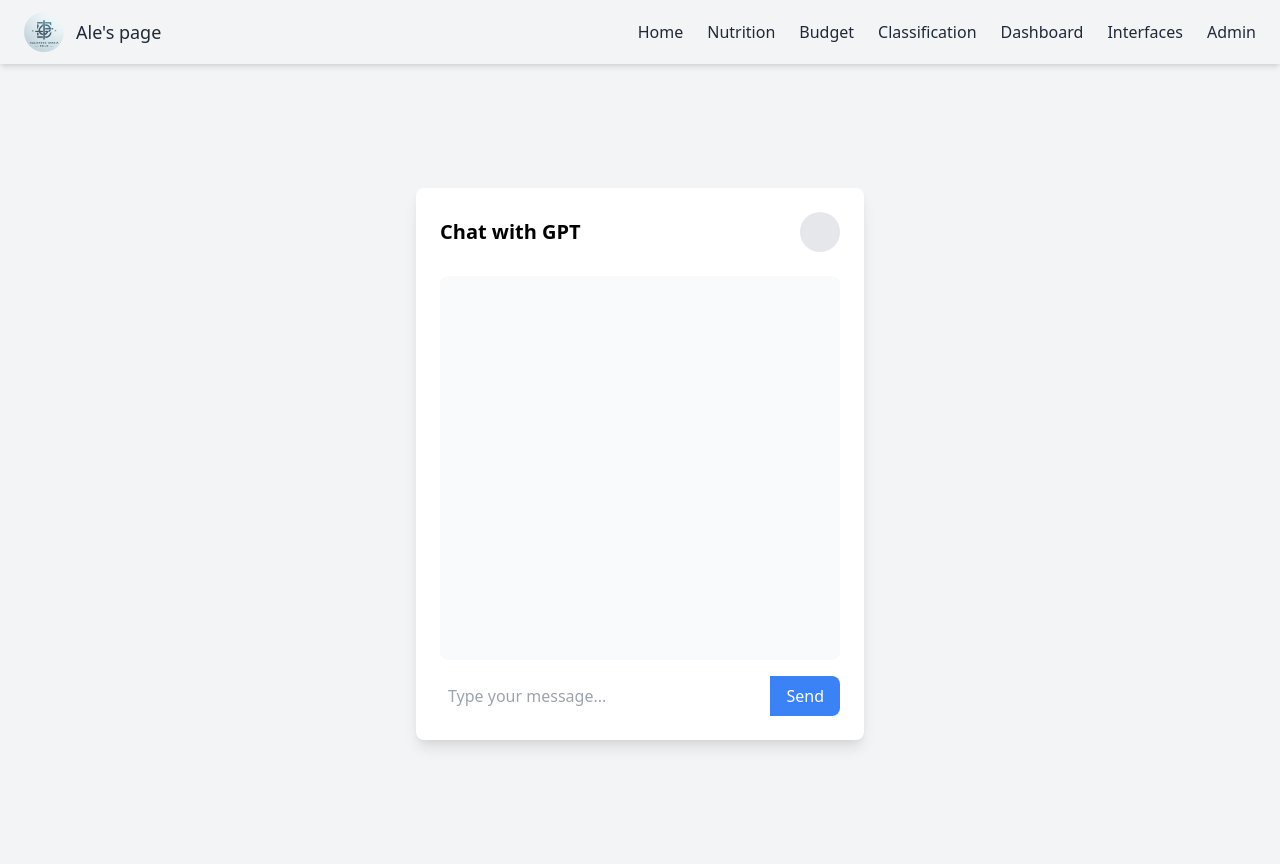
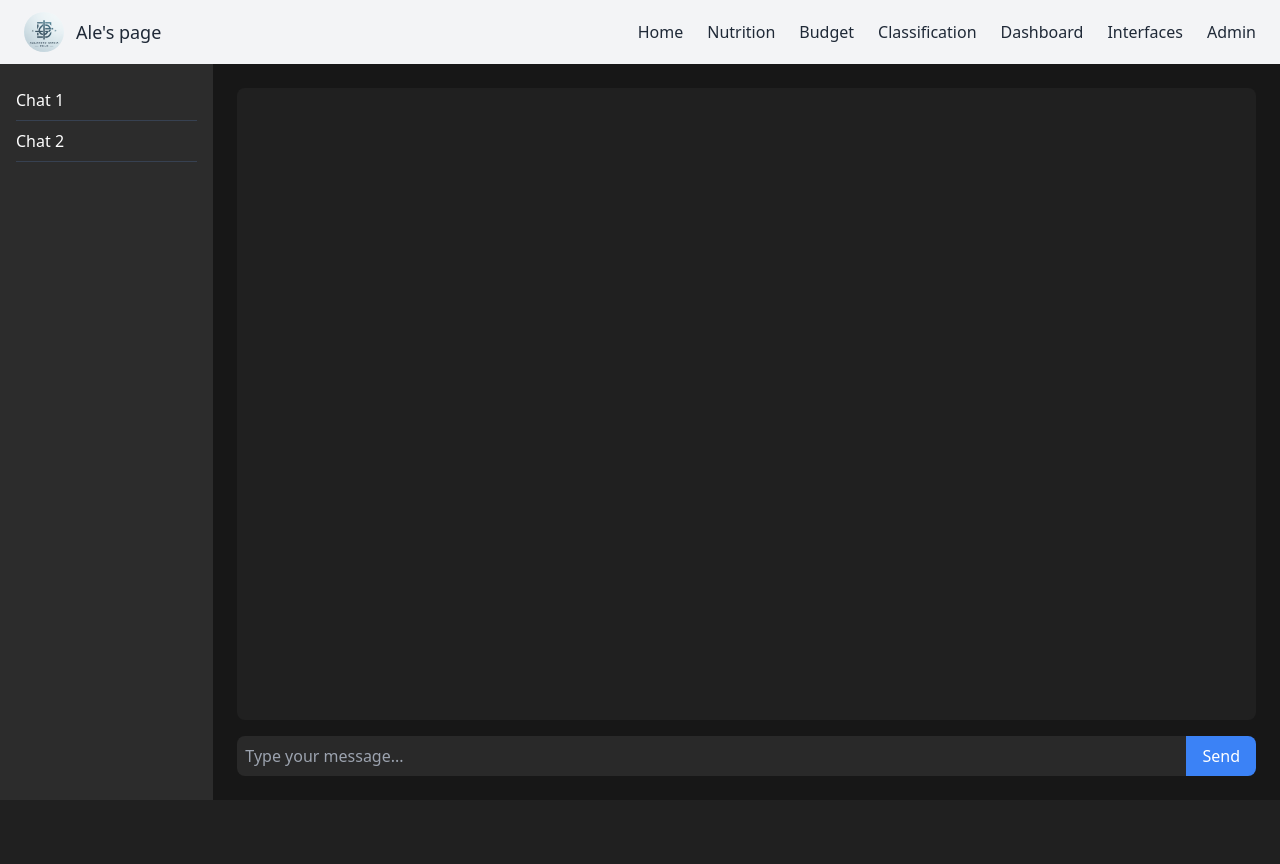
Before and after one commit to maestromaximo/webPerson, a Django app: page /interface/chat/1 in a window 1280 px wide. After the commit the page ends 800 px from the top, so only its background shows below. Run offline with Django 5.2, Linux system fonts and the light colour scheme; the visitor is signed in with stand-in values (Sample User, id 1); some libraries are stand-ins or nearby versions.

Commit message:
Update GPT model and chat functionality

```diff
--- a/gptInterface/views.py
+++ b/gptInterface/views.py
@@ -5,37 +5,45 @@ from django.http import JsonResponse
 # from openaiunlimitedfun import chat_context_function_bank, set_openai_api_key, manage_available_functions, manage_function_list  # Replace with the actual name of your script
 from dotenv import load_dotenv
 import os
+import openai
 
 # Load environment variables from .env file
 load_dotenv()
 openai_key=os.getenv("OPENAI_API_KEY")
-# print(openai_key)
-# set_openai_api_key(api_key=openai_key)
-# To save current module's functions
-# manage_available_functions(retrieve=False)
 
-# To retrieve available functions
-# functions = manage_available_functions()
-# function_list = manage_function_list(retrieve=True)
-# Create your views here.
 @login_required
 def interface_menu(request):
 
     return render(request, 'interfaceMainMenu.html', {})
 
+
 @csrf_exempt
 def chat_view(request):
     if request.method == 'POST':
+        # Fetch user input from the POST request
         user_input = request.POST.get('message')
-        context = request.session.get('chat_context', [])
-        model_name = request.POST.get('model_name', 'gpt-3.5-turbo-0613')
+        model_name = request.POST.get('model_name', 'gpt-3.5-turbo')
 
-        # response, updated_context = chat_context_function_bank(question=user_input, context=context)
+        # Prepare the messages for the chat completion request
+        context_messages = request.session.get('chat_context', [])
+        messages = [{"role": "user", "content": message} for message in context_messages]
+        messages.append({"role": "user", "content": user_input})
 
-        # Save the updated context in the session
-        # request.session['chat_context'] = updated_context
+        # Create chat completion using the OpenAI API
+        response = openai.ChatCompletion.create(
+            model=model_name,
+            messages=messages,
+            temperature=0.7
+        )
 
-        return JsonResponse({'response': 'response'})
+        # Extract the assistant's response
+        assistant_response = response.choices[0].message['content']
+
+        # Update the chat context in the session
+        updated_context = context_messages + [user_input, assistant_response.strip()]
+        request.session['chat_context'] = updated_context
+
+        return JsonResponse({'response': assistant_response.strip()})
     else:
         return JsonResponse({'error': 'Invalid request'}, status=400)
 
--- a/templates/chat.html
+++ b/templates/chat.html
@@ -1,91 +1,66 @@
 {% extends 'base.html' %}
 {% load static %}
-{% load custom_filters %}
 
-{% block title %}Alejandro Garcia Polo - GPT models{% endblock %}
+{% block title %}Chat Interface{% endblock %}
 
 {% block content %}
-<div class="min-h-screen flex flex-col items-center justify-center py-12">
-    <div class="w-full max-w-md">
-        <div class="bg-white shadow-lg rounded-lg p-6" id="chatContainer">
-            <div class="flex justify-between items-center mb-6">
-                <h2 class="text-xl font-semibold">Chat with GPT</h2>
-                <button id="themeToggle" class="bg-gray-200 p-2 rounded-full">
-                    <span class="sr-only">Toggle dark/light mode</span>
-                    <svg id="themeIcon" class="h-6 w-6 text-gray-800" fill="none" viewBox="0 0 24 24" stroke="currentColor">
-                        <!-- Icons will be swapped via JS -->
-                    </svg>
-                </button>
-            </div>
-            <div id="chat" class="h-96 overflow-auto mb-4 p-4 bg-gray-50 rounded-lg">
+<!-- Adjusted container to account for navbar height, e.g., navbar is 16rem (64px) -->
+<div class="flex flex-col md:flex-row h-[calc(100vh-4rem)] bg-[#171717] text-white overflow-hidden">
+    <!-- Chat History Sidebar -->
+    <aside class="w-full md:w-64 lg:w-1/5 xl:w-1/6 overflow-y-auto bg-[#2c2c2c] p-4">
+        <ul>
+            <!-- Dynamically populate chat history here -->
+            <li class="py-2 border-b border-gray-700 cursor-pointer">Chat 1</li>
+            <li class="py-2 border-b border-gray-700 cursor-pointer">Chat 2</li>
+        </ul>
+    </aside>
+
+    <!-- Chat Main Area -->
+    <main class="flex-1 flex flex-col">
+        <!-- Chat Container -->
+        <div class="flex-1 flex flex-col p-6 overflow-hidden">
+            <!-- Chat Messages -->
+            <div id="chat" class="flex-1 mb-4 p-4 bg-[#202020] overflow-y-auto rounded-lg">
                 <!-- Chat messages will go here -->
             </div>
+
+            <!-- Message Input -->
             <div class="flex">
-                <input type="text" id="messageInput" class="flex-1 p-2 border-gray-300 rounded-l-lg focus:outline-none focus:ring" placeholder="Type your message...">
+                <input type="text" id="messageInput" class="flex-1 p-2 border-gray-300 rounded-l-lg focus:outline-none focus:ring bg-[#292929] text-white" placeholder="Type your message...">
                 <button id="sendMessage" class="bg-blue-500 hover:bg-blue-600 text-white px-4 rounded-r-lg">Send</button>
             </div>
         </div>
-    </div>
+    </main>
 </div>
 
 <script>
-    document.addEventListener('DOMContentLoaded', function() {
-        var themeToggle = document.getElementById('themeToggle');
-        var themeIcon = document.getElementById('themeIcon');
-        var chatContainer = document.getElementById('chatContainer');
-        var currentTheme = localStorage.getItem('theme') ? localStorage.getItem('theme') : null;
-
-        function updateIcon() {
-            if (currentTheme === 'dark') {
-                themeIcon.innerHTML = '<path stroke-linecap="round" stroke-linejoin="round" stroke-width="2" d="M12 12v8m8-8H4"/>'; // moon icon
-            } else {
-                themeIcon.innerHTML = '<path stroke-linecap="round" stroke-linejoin="round" stroke-width="2" d="M12 2l-5.5 9h11z"/>'; // sun icon
-            }
-        }
-
-        if (currentTheme) {
-            chatContainer.classList.add(currentTheme);
-            updateIcon();
-        }
-
-        themeToggle.onclick = function() {
-            if (chatContainer.classList.contains('dark')) {
-                chatContainer.classList.remove('dark');
-                currentTheme = '';
-                localStorage.setItem('theme', '');
-            } else {
-                chatContainer.classList.add('dark');
-                currentTheme = 'dark';
-                localStorage.setItem('theme', 'dark');
-            }
-            updateIcon();
-        };
-    });
-
-
-    // JavaScript code to handle sending messages and updating the chat
     document.getElementById('sendMessage').addEventListener('click', function() {
         var messageInput = document.getElementById('messageInput');
         var message = messageInput.value;
-
-    fetch('/interface/chat/', {
-        method: 'POST',
+        fetch("{% url 'chat_view' %}", {
+            method: "POST",
             headers: {
-            'Content-Type': 'application/x-www-form-urlencoded',
+                'Content-Type': 'application/json',
+                'X-CSRFToken': '{{ csrf_token }}'
             },
-        body: 'message=' + encodeURIComponent(message),
+            body: JSON.stringify({
+                'message': message,
+                'model_name': 'gpt-3.5-turbo' // or dynamically set based on user selection
+            })
         })
         .then(response => response.json())
         .then(data => {
-        if (data.response) {
-            // Update your chat interface with the response
-            console.log(data.response);
-        }
+            console.log(data); // For debugging
+            // Display the response in the chat window
+            var chatWindow = document.getElementById('chat');
+            var responseElement = document.createElement('div');
+            responseElement.textContent = data.response;
+            chatWindow.appendChild(responseElement);
+            // Clear the input after sending
+            messageInput.value = '';
         })
         .catch(error => console.error('Error:', error));
+    });
+    </script>
 
-    messageInput.value = '';  // Clear the input field
-});
-
-</script>
 {% endblock %}
--- a/templates/interfaceMainMenu.html
+++ b/templates/interfaceMainMenu.html
@@ -11,7 +11,7 @@
 
         <div id="optionsRow" class="flex flex-row p-2">
 
-            <a href="{% url 'chat' model='lawyer' %}" class="mt-4 bg-blue-500 hover:bg-blue-700 text-white font-bold py-2 px-4 rounded">Lawyer GPT</a>
+            <a href="{% url 'chat' model='gpt4' %}" class="mt-4 bg-blue-500 hover:bg-blue-700 text-white font-bold py-2 px-4 rounded">Normal GPT</a>
 
         </div>
     </div>
```
Also changed, not shown: gptInterface/models.py (+21 -8 lines). Lines whose indentation alone changed are shown as unchanged.
